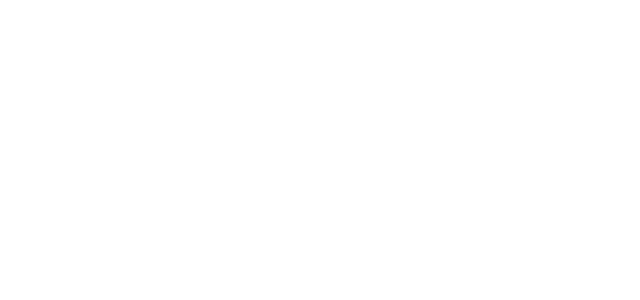
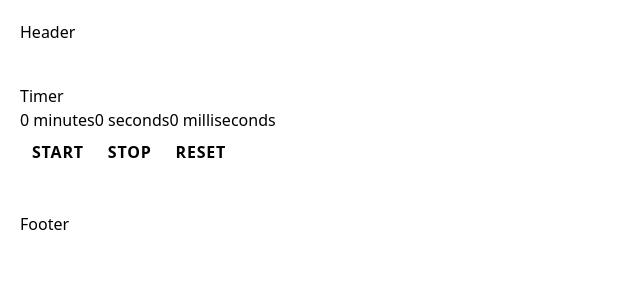
Before and after one commit to vugar-gasimov/rt-challenges, a React (Vite) app: page /stopwatch in a window 1280 px wide. Before the commit this address had no page. Shown: the top 300 px of the page, without its empty margins (0-640 px from the left). Built offline with nearby package versions, Linux system fonts and the light colour scheme.

Commit message:
New page stopwatch as challange

```diff
--- a/src/App.jsx
+++ b/src/App.jsx
@@ -3,6 +3,7 @@
 import Layout from './components/Layout';
 import ShowHide from './pages/ShowHide';
 import Home from './pages/Home';
+import StopWatch from './pages/StopWatch';
 
 function App() {
   return (
@@ -17,6 +18,7 @@
       >
         <Route index element={<Home />} />
         <Route path='/showhide' element={<ShowHide />} />
+        <Route path='/stopwatch' element={<StopWatch />} />
       </Route>
     </Routes>
   );
--- a/src/pages/Home.jsx
+++ b/src/pages/Home.jsx
@@ -2,17 +2,20 @@
 
 const Home = () => {
   return (
-    <div className='container'>
+    <main className='container'>
       <h1>Welcome to the home page!</h1>
       <h2>These are links to other challenge pages:</h2>
       <ul>
         <li>
           <Link to='/showhide' className='btn'>
-            ShowHide
+            Show Hide
+          </Link>
+          <Link to='/stopwatch' className='btn'>
+            Stop Watch
           </Link>
         </li>
       </ul>
-    </div>
+    </main>
   );
 };
 
--- a/src/pages/ShowHide.jsx
+++ b/src/pages/ShowHide.jsx
@@ -4,15 +4,15 @@
   const [show, setShow] = useState(true);
 
   return (
-    <div className='container'>
-      <button onClick={() => setShow((show) => !show)}>
+    <main className='container'>
+      <button onClick={() => setShow((show) => !show)} className='btn'>
         {' '}
         {show ? 'Hide' : 'Show'}
       </button>
       {show ? (
         <h1>Good luck in learning and in improving your react skills</h1>
       ) : null}
-    </div>
+    </main>
   );
 };
 
--- /dev/null
+++ b/src/pages/StopWatch.jsx
@@ -0,0 +1,53 @@
+import { useState } from 'react';
+
+const StopWatch = () => {
+  const [timer, setTimer] = useState(0);
+
+  const startTimer = () => {
+    window.myTimer = setInterval(() => {
+      setTimer((timer) => timer + 10);
+    }, 10);
+  };
+
+  const stopTimer = () => {
+    clearInterval(window.myTimer);
+  };
+
+  const resetTimer = () => {
+    clearInterval(window.myTimer);
+    setTimer(0);
+  };
+
+  const formatTime = (time) => {
+    const minutes = Math.floor(time / (1000 * 60));
+    const seconds = Math.floor((time % (1000 * 60)) / 1000);
+    const milliseconds = Math.floor(time % 1000);
+    return (
+      <div>
+        <span>{minutes} minutes</span>
+        <span>{seconds} seconds</span>
+        <span>{milliseconds} milliseconds</span>
+      </div>
+    );
+  };
+
+  return (
+    <main className='container'>
+      <h1>Timer</h1>
+      {formatTime(timer)}
+      <div>
+        <button onClick={startTimer} className='btn'>
+          Start
+        </button>
+        <button onClick={stopTimer} className='btn'>
+          Stop
+        </button>
+        <button onClick={resetTimer} className='btn'>
+          Reset
+        </button>
+      </div>
+    </main>
+  );
+};
+
+export default StopWatch;
```
